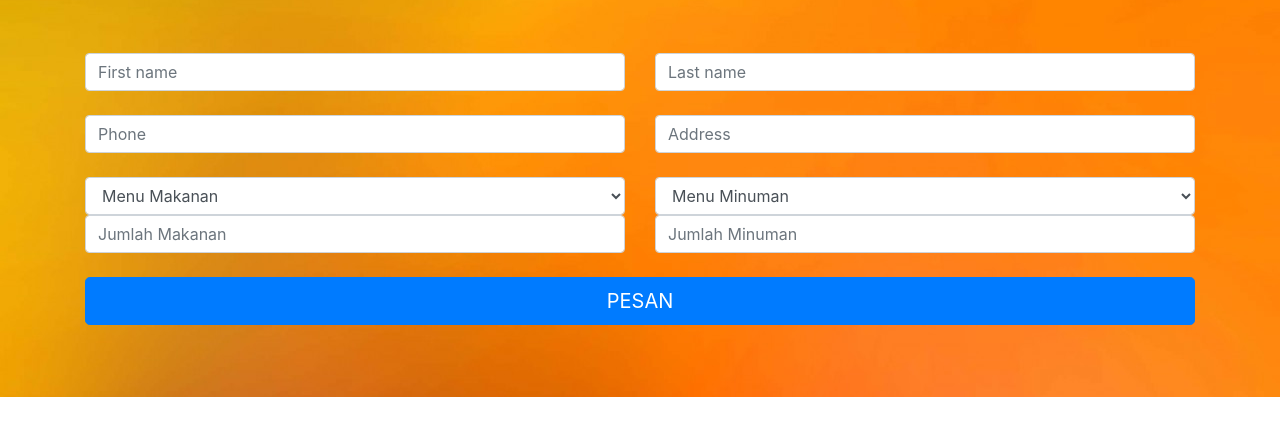
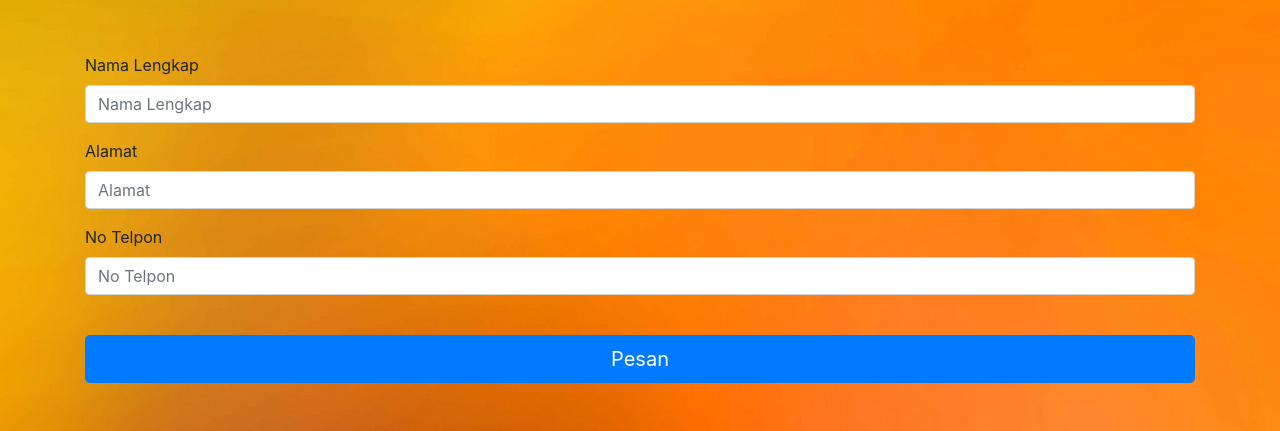
Before and after one commit to muhamadparman/ProjectPW, a plain HTML site: page pesan.html in a window 1280 px wide. Shown: the part 569-1000 px from the top of the page. Before the commit the page ends 966 px from the top, so only its background shows below. Drawn offline with nearby package versions, Linux system fonts and the light colour scheme.

Commit message:
update form pemesanan

```diff
--- a/pesan.html
+++ b/pesan.html
@@ -76,60 +76,21 @@
   <div class="row">
   <div class="col-md-12">
 
-    <form>
-      <div class="row">
-      <div class="col">
-      <input type="text" class="form-control" placeholder="First name">
-      </div>
-      <div class="col">
-      <input type="text" class="form-control" placeholder="Last name">
-      </div>
-      </div><br>
-
-      <div class="row">
-      <div class="col">
-      <input type="text" class="form-control" placeholder="Phone">
-      </div>
-      <div class="col">
-      <input type="text" class="form-control" placeholder="Address">
-      </div>
-      </div><br>
-
-      <div class="row">
-      <div class="col">
-      <select id="inputState" class="form-control">
-        <option selected>Menu Makanan</option>
-        <option>Nasi Telur</option>
-        <option>Nasi Goreng</option>
-        <option>Magelangan</option>
-        <option>Orak arik</option>
-        <option>Nasi Sarden</option>
-      </select>
-      </div>
-      <div class="col">
-      <select id="inputState" class="form-control">
-        <option selected>Menu Minuman</option>
-        <option>Es Teh</option>
-        <option>Teh Panas</option>
-        <option>Es Jeruk</option>
-        <option>Jeruk Panas</option>
-        <option>Energen</option>
-      </select>
-      </div>
-      </div>
-
-      <div class="row">
-      <div class="col">
-      <input type="text" class="form-control" placeholder="Jumlah Makanan">
-      </div>
-      <div class="col">
-      <input type="text" class="form-control" placeholder="Jumlah Minuman">
-      </div>
-      </div>
-      <br>
-      <button type="button" class="btn btn-primary btn-lg btn-block" onclick="confirm('tunggu sebentar, pesanan anda akan segera kami antar')">PESAN</button>
-
-    </form><br><br><br>
+   <form>
+  <div class="form-group">
+    <label for="formGroupExampleInput">Nama Lengkap</label>
+    <input type="text" class="form-control" id="formGroupExampleInput" placeholder="Nama Lengkap">
+  </div>
+  <div class="form-group">
+    <label for="formGroupExampleInput2">Alamat</label>
+    <input type="text" class="form-control" id="formGroupExampleInput2" placeholder="Alamat">
+  </div>
+    <div class="form-group">
+    <label for="formGroupExampleInput2">No Telpon</label>
+    <input type="text" class="form-control" id="formGroupExampleInput2" placeholder="No Telpon">
+  </div><br>
+  <button type="button" class="btn btn-primary btn-lg btn-block" onclick="confirm ('tunggu sebentar pesanan anda akan segera kami antar')">Pesan</button><br><br>
+</form>
 
     </div>
   </div>
```
